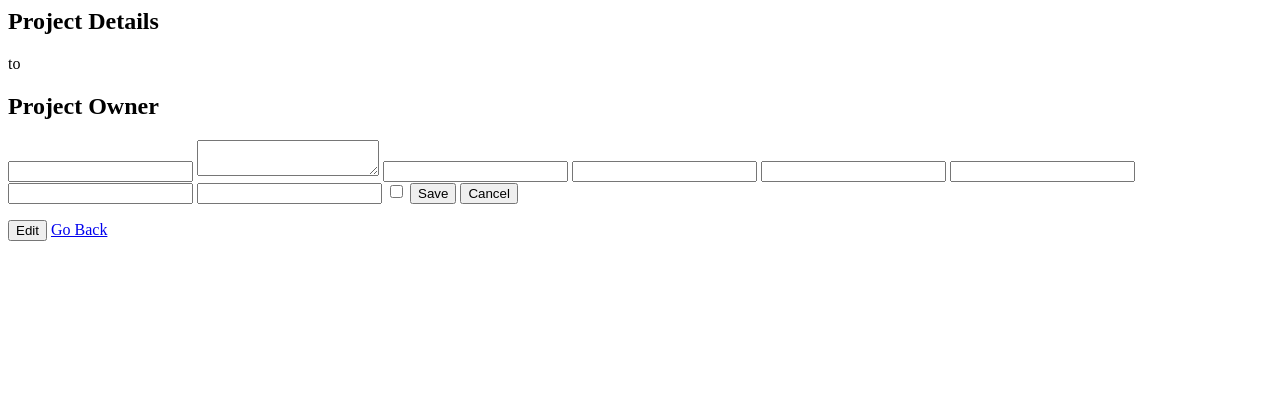
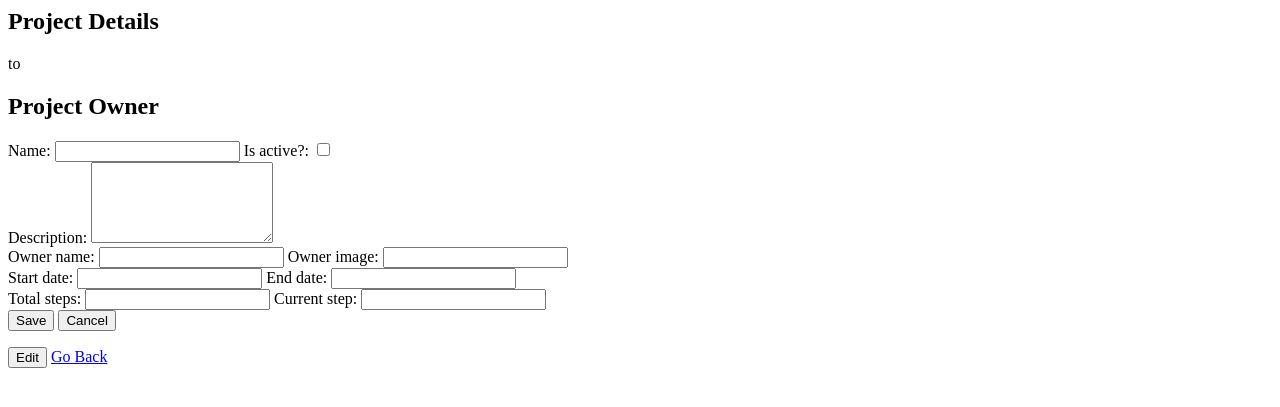
Before and after one commit to iwano/backbone-projects-showcase, a Node project: template app/scripts/templates/projectDetails-template.hbs in a window 1280 px wide. Shown: the top 407 px of the page. Run offline with Node 20 templates, Linux system fonts and the light colour scheme; the template is opened without the code that fills it, so the values that code supplies are empty.

Commit message:
Style pdp form

```diff
--- a/app/scripts/templates/projectDetails-template.hbs
+++ b/app/scripts/templates/projectDetails-template.hbs
@@ -8,7 +8,7 @@
 </header>
 
 
-<div class="project-details__info">
+<div class="project-details__info edit-hide">
 	<section class="project-details__description">
 		<h2 js-collapsible>Project Details</h2>
 		<div class="collapsible-content">
@@ -37,22 +37,69 @@
 </div>
 
 
-<form name="project_form" class="project-details__form">
-	<input type="text" name="name" value="{{model.name}}"/>
-	<textarea name="description">{{model.description}}</textarea>
-	<input type="text" name="owner_name" value="{{model.owner.name}}"/>
-	<input type="text" name="owner_image" value="{{model.owner.image}}"/>
-	<input type="text" name="start_date" value="{{model.start_date}}"/>
-	<input type="text" name="end_date" value="{{model.end_date}}"/>
-	<input type="number" name="total_steps" value="{{model.total_steps}}"/>
-	<input type="number" name="current_step" value="{{model.current_step}}"/>
-	<input type="checkbox" name="active" {{isActive model.active}}/>
+<form name="project_form" class="project-details__form edit-show">
+
+	<div class="label-group">
+		<label class="label-block">
+			Name:
+			<input type="text" name="name" class="input-block" required="true" value="{{model.name}}"/>
+		</label>
+
+		<label class="label-block">
+			Is active?:
+			<input type="checkbox" name="active" class="input-block" {{isActive model.active}}/>
+		</label>
+	</div>
+
+	<div class="label-group">
+		<label class="label-block label-block--fullwidth">
+			Description:
+			<textarea name="description" class="input-block" rows="5" required="true">{{model.description}}</textarea>
+		</label>
+	</div>
+
+	<div class="label-group">
+		<label class="label-block">
+			Owner name:
+			<input type="text" name="owner_name" class="input-block" required="true" value="{{model.owner.name}}"/>
+		</label>
+
+		<label class="label-block">
+			Owner image:
+			<input type="text" name="owner_image" class="input-block" value="{{model.owner.image}}"/>
+		</label>
+	</div>
+
+	<div class="label-group">
+		<label class="label-block">
+			Start date:
+			<input type="text" name="start_date" class="input-block" value="{{model.start_date}}"/>
+		</label>
+
+		<label class="label-block">
+			End date:
+			<input type="text" name="end_date" class="input-block" value="{{model.end_date}}"/>
+		</label>
+	</div>
+
+	<div class="label-group">
+		<label class="label-block">
+			Total steps:
+			<input type="number" name="total_steps" class="input-block" value="{{model.total_steps}}"/>
+		</label>
+
+		<label class="label-block">
+			Current step:
+			<input type="number" name="current_step" class="input-block" value="{{model.current_step}}"/>
+		</label>
+	</div>
+
 	<button js-project-save type="submit">Save</button>
 	<button js-project-cancel>Cancel</button>
 </form>
 
 
-<button js-project-edit type="submit">Edit</button>
+<button js-project-edit type="submit" class="edit-hide">Edit</button>
 
 <a js-go-back href="#">Go Back</a>
 
--- a/app/scripts/views/projectDetails-view.js
+++ b/app/scripts/views/projectDetails-view.js
@@ -52,8 +52,8 @@
     },
 
     save: function(e) {
-      e.preventDefault();
-      var values = this.form.serializeArray();
+      var values = this.form.serializeArray(),
+          self   = this;
       this.model.save({
         name:         values[0].value,
         description:  values[1].value,
@@ -66,7 +66,9 @@
         current_step: values[7].value,
         active:       (values[8] ? true : false)
       }, {success:function(model) {
+        e.preventDefault();
         ProjectsShowcase.projects.add(model);
+        self.closeForm();
       } });
     },
 
--- a/app/styles/base/_layout.scss
+++ b/app/styles/base/_layout.scss
@@ -19,3 +19,7 @@
     text-decoration: underline;
   }
 }
+
+input {
+  line-height: 30px;
+}
--- a/app/styles/main.scss
+++ b/app/styles/main.scss
@@ -10,6 +10,7 @@
 @import 'components/tables';
 @import 'components/badges';
 @import 'components/collapsible';
+@import 'components/forms';
 
 // modules
 @import 'modules/project_details';
--- a/app/styles/modules/_project_details.scss
+++ b/app/styles/modules/_project_details.scss
@@ -1,14 +1,14 @@
 .project-details {
-  &__form {
+  .edit-show {
     display: none;
   }
 
   &--editing {
-    .project-details__form {
+    .edit-show {
       display: block;
     }
 
-    .project-details__info {
+    .edit-hide {
       display: none;
     }
   }
```
Also changed, not shown: app/styles/components/_forms.scss (added, +25 -0 lines).
